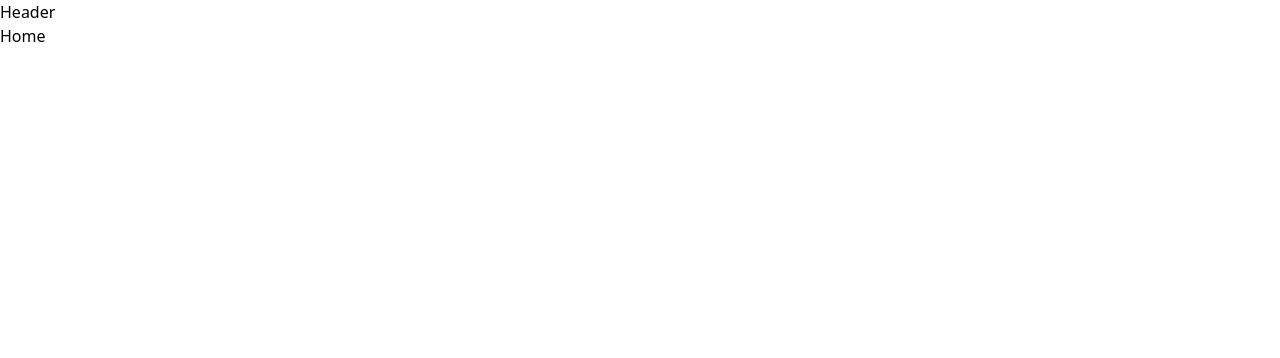
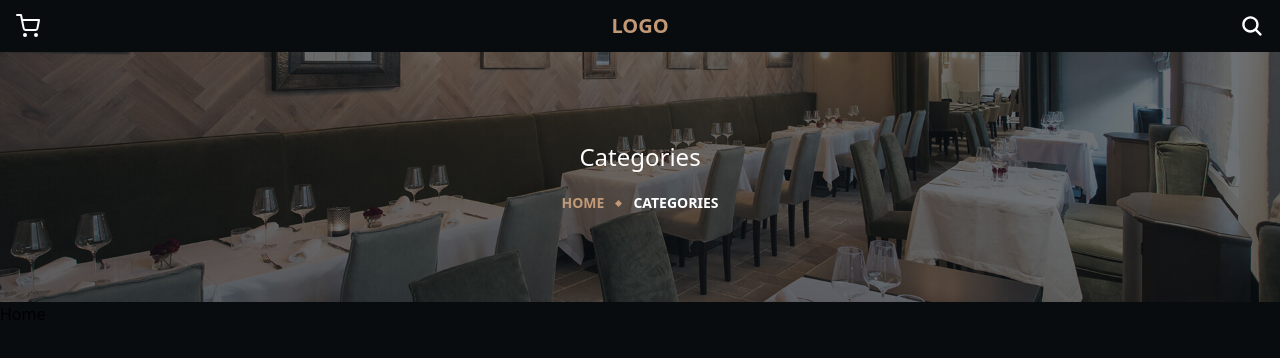
Before and after one commit to PAPAshady/cafe, a React (Vite) app: page / in a window 1280 px wide. Shown: the top 358 px of the page. Built offline with nearby package versions, Linux system fonts and the light colour scheme.

Commit message:
feat: added html and css template for header and banner.

```diff
--- /dev/null
+++ b/src/Components/shared/Banner.jsx
@@ -0,0 +1,34 @@
+import { NavLink } from "react-router-dom";
+import bannerBackground from "../../assets/images/banner-bg.jpg";
+
+export default function Banner() {
+  return (
+    <div
+      className="h-[250px] bg-cover bg-[bottom_center] bg-no-repeat"
+      style={{ backgroundImage: `url(${bannerBackground})` }}
+    >
+      <div className="flex h-full flex-col items-center justify-center gap-5">
+        <h1 className="text-2xl text-white">Categories</h1>
+        <div className="flex items-center gap-3 text-sm font-[700] text-white">
+          <NavLink
+            className={({ isActive }) =>
+              `${isActive && "text-primary transition-colors"}`
+            }
+            to="/"
+          >
+            HOME
+          </NavLink>
+          <span className="seperator"></span>
+          <NavLink
+            className={({ isActive }) =>
+              `${isActive && "text-primary transition-colors"}`
+            }
+            to="/categories"
+          >
+            CATEGORIES
+          </NavLink>
+        </div>
+      </div>
+    </div>
+  );
+}
--- a/src/Components/shared/Header.jsx
+++ b/src/Components/shared/Header.jsx
@@ -1,3 +1,21 @@
+import { FiShoppingCart } from "react-icons/fi";
+import { IoSearch } from "react-icons/io5";
+import { Link } from "react-router-dom";
+
 export default function Header() {
-  return <div>Header</div>;
+  return (
+    <header className="container bg-tertiary px-4 py-3">
+      <div className="flex items-center justify-between text-white">
+        <Link to="#" className="text-2xl">
+          <FiShoppingCart />
+        </Link>
+
+        <Link to="/" className="font-semibold text-xl text-primary">LOGO</Link>
+
+        <Link to="#" className="text-2xl">
+          <IoSearch />
+        </Link>
+      </div>
+    </header>
+  );
 }
--- a/src/Components/shared/Layout.jsx
+++ b/src/Components/shared/Layout.jsx
@@ -1,11 +1,15 @@
 import { Outlet } from "react-router-dom";
 import Header from "./Header";
+import Banner from "./Banner";
 
 export default function Layout() {
   return (
     <div>
       <Header />
-      <Outlet />
+      <Banner />
+      <main>
+        <Outlet />
+      </main>
     </div>
   );
 }
--- a/src/index.css
+++ b/src/index.css
@@ -1,3 +1,19 @@
 @tailwind base;
 @tailwind components;
 @tailwind utilities;
+
+@layer base {
+  body {
+    @apply bg-tertiary;
+  }
+
+  .container {
+    @apply mx-auto w-full max-w-[1440px];
+  }
+}
+
+@layer components {
+  .seperator {
+    @apply block size-[5px] rotate-45 bg-primary content-[''];
+  }
+}
```
Also changed, not shown: src/assets/images/banner-bg.jpg (added).
